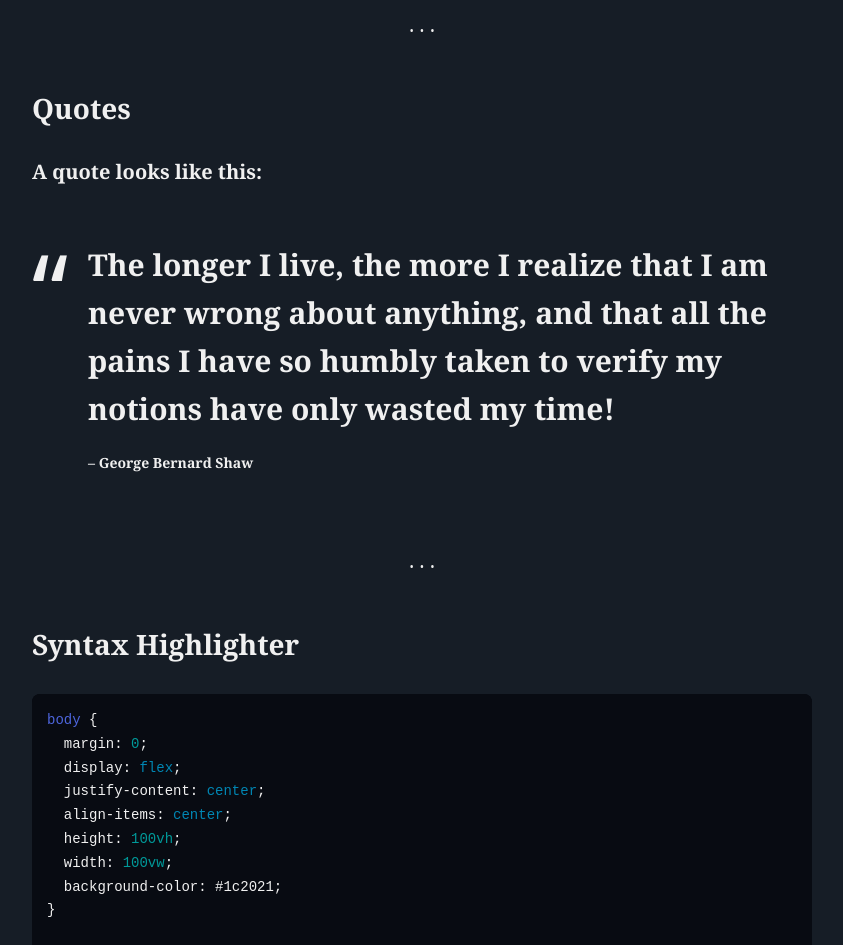
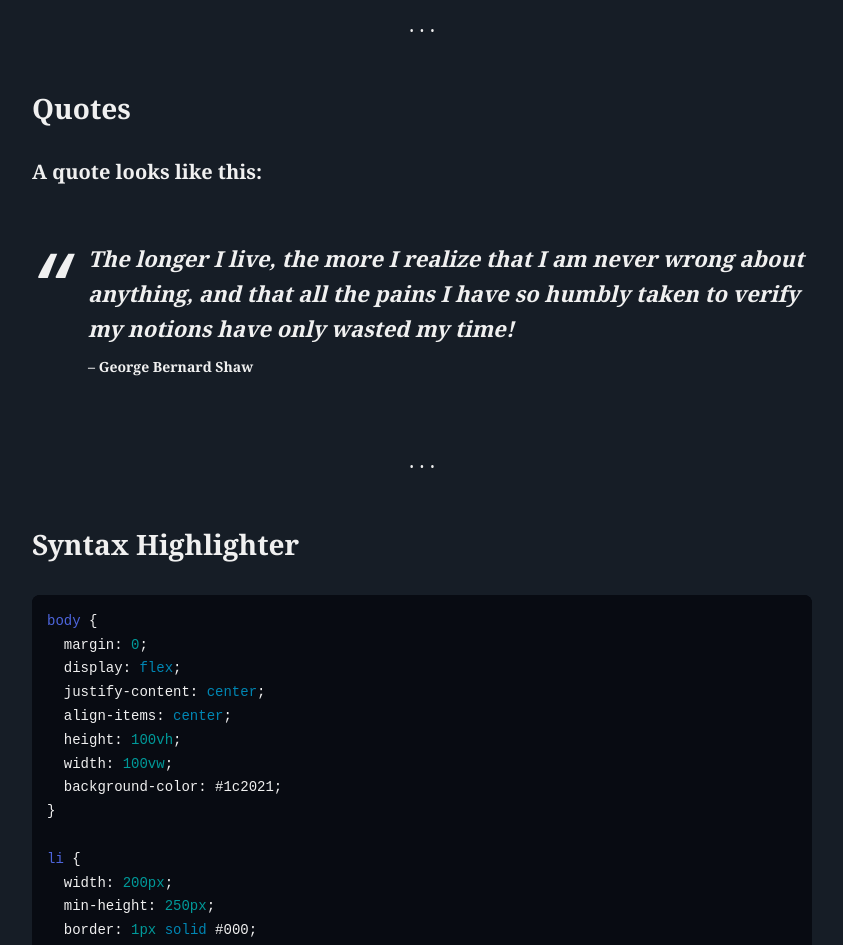
Before and after one commit to StefanKreidel/tech-blog, a Jekyll site: the page built from docs/_pages/elements.md, in a window 1280 px wide. Shown: the part 2984-3929 px from the top of the page, without its empty margins (218-1061 px from the left). Built offline with Jekyll 4.4.1, drawn with Linux system fonts in a browser that asks for light colours; nearby versions of some CDN libraries.

Commit message:
update citation style

```diff
--- a/docs/_sass/2-base/_base.scss
+++ b/docs/_sass/2-base/_base.scss
@@ -73,9 +73,9 @@ blockquote {
   margin: 32px 0;
   padding: 24px 0 24px 56px;
   font-family: $heading-font-family;
-  font-size: 30px;
+  font-size: 22px;
   line-height: 1.6;
-  font-style: normal;
+  font-style: italic;
   color: var(--heading-font-color);
 
   &::before {
@@ -84,7 +84,7 @@ blockquote {
     top: 0.7em;
     left: 0;
     font-family: $base-font-family;
-    font-size: 3.5em;
+    font-size: 4.5em;
     line-height: 0;
     color: var(--heading-font-color);
   }
```
